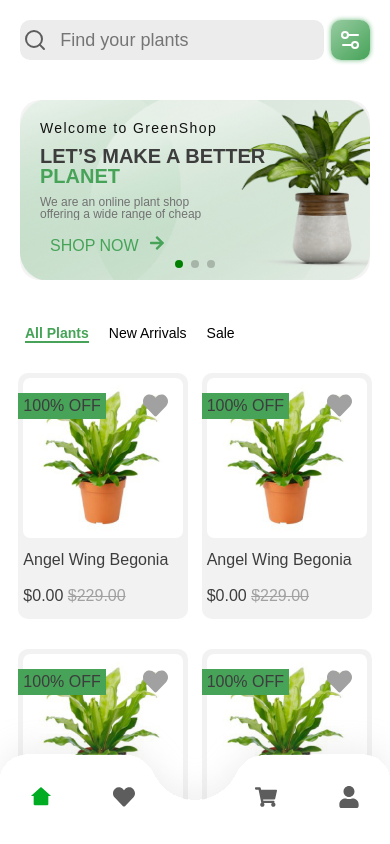
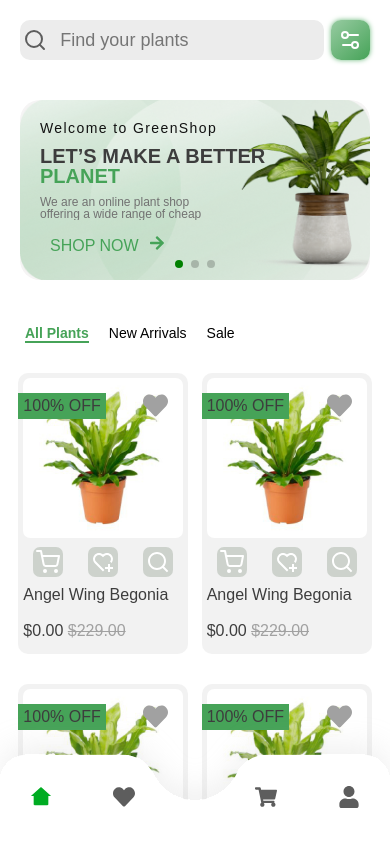
Before and after one commit to AlexHirch/GreenShop, a React (Vite) app: page / in a window 390 px wide. Shown: the top 844 px of the page. Built offline with nearby package versions, Linux system fonts and the light colour scheme.

Commit message:
fixed bag

```diff
--- a/src/Components/Cards/Card.scss
+++ b/src/Components/Cards/Card.scss
@@ -159,7 +159,11 @@
         }
 
         .like {
-            top: 130px;
+            position: relative;
+            top: 0;
+            justify-content: space-between;
+            padding: 5px 10px 0 10px;
+            opacity: 1;
 
             button {
                 width: 30px;
--- a/src/Components/Slider/Slider.scss
+++ b/src/Components/Slider/Slider.scss
@@ -109,7 +109,7 @@
         width: 100%;
         height: 180px;
         position: relative;
-        background-image: url(../../../public/img/Mask\ Group.png);
+        background-image: url(../../../public/img/backslide.png);
         background-position: center;
         background-repeat: no-repeat;
         background-size: cover;
```
Also changed, not shown: public/img/backslide.png (renamed from public/img/Mask Group.png).
